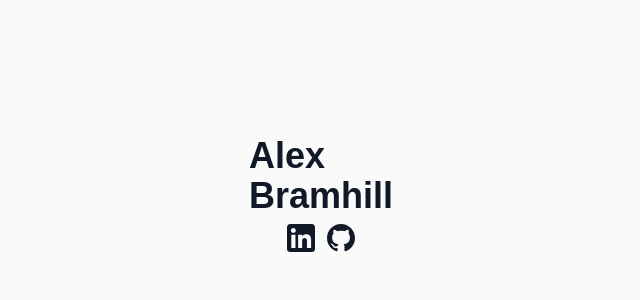
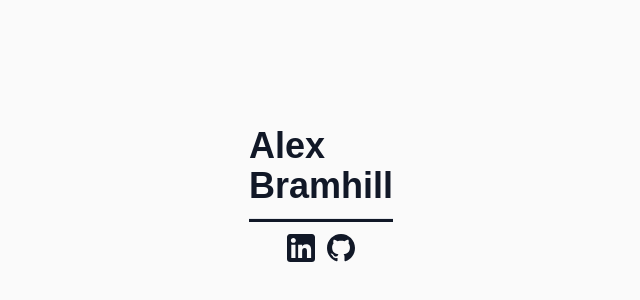
Before and after one commit to AlexBramhill/alexbramhill.github.io, a Next.js app: page / in a window 1280 px wide. Shown: the part 206-506 px from the top of the page, without its empty margins (319-959 px from the left). Built offline with nearby package versions, Linux system fonts and the light colour scheme.

Commit message:
feat: update landing page layout

```diff
--- a/src/app/globals.css
+++ b/src/app/globals.css
@@ -30,14 +30,10 @@ body {
   animation-fill-mode: forwards;
 }
 
-.animated-fade-in {
+.animate-fade-in {
   opacity: 0;
-  animation: fade-in 1s forwards;
+  animation: fade-in 3s forwards;
   animation-fill-mode: forwards;
-}
-
-.animated-delay-250ms {
-  animation-delay: 250ms;
 }
 
 @keyframes fade-in {
--- a/src/app/page.tsx
+++ b/src/app/page.tsx
@@ -4,16 +4,23 @@ import { LinkedIn } from "./svg/linkedin";
 export default function Home() {
   return (
     <div className="grid min-h-screen items-center justify-center ">
-      <main className="grid items-center justify-center max-w-xs">
-        <span className="text-4xl font-bold mb-2">
+      <main className="grid gap-3 items-center justify-center max-w-xs">
+        <span className="text-4xl font-bold">
           Alex <br />
           Bramhill
         </span>
-        <div className="grid grid-cols-[auto_auto] gap-3 mx-auto animated-fade-in animated-delay-250ms">
-          <a href="https://www.linkedin.com/in/bramhill/">
+        <div className="grid grid-cols-[auto-auto] grid-rows-[auto-auto] gap-3 mx-fill animate-fade-in">
+          <hr className="col-span-2 w-full bg-foreground h-1" />
+          <a
+            href="https://www.linkedin.com/in/bramhill/"
+            className="justify-self-end"
+          >
             <LinkedIn className="h-7 w-7" />
           </a>
-          <a href="https://github.com/alexbramhill/">
+          <a
+            href="https://github.com/alexbramhill/"
+            className="justify-self-start"
+          >
             <Github className="h-7 w-7" />
           </a>
         </div>
```
